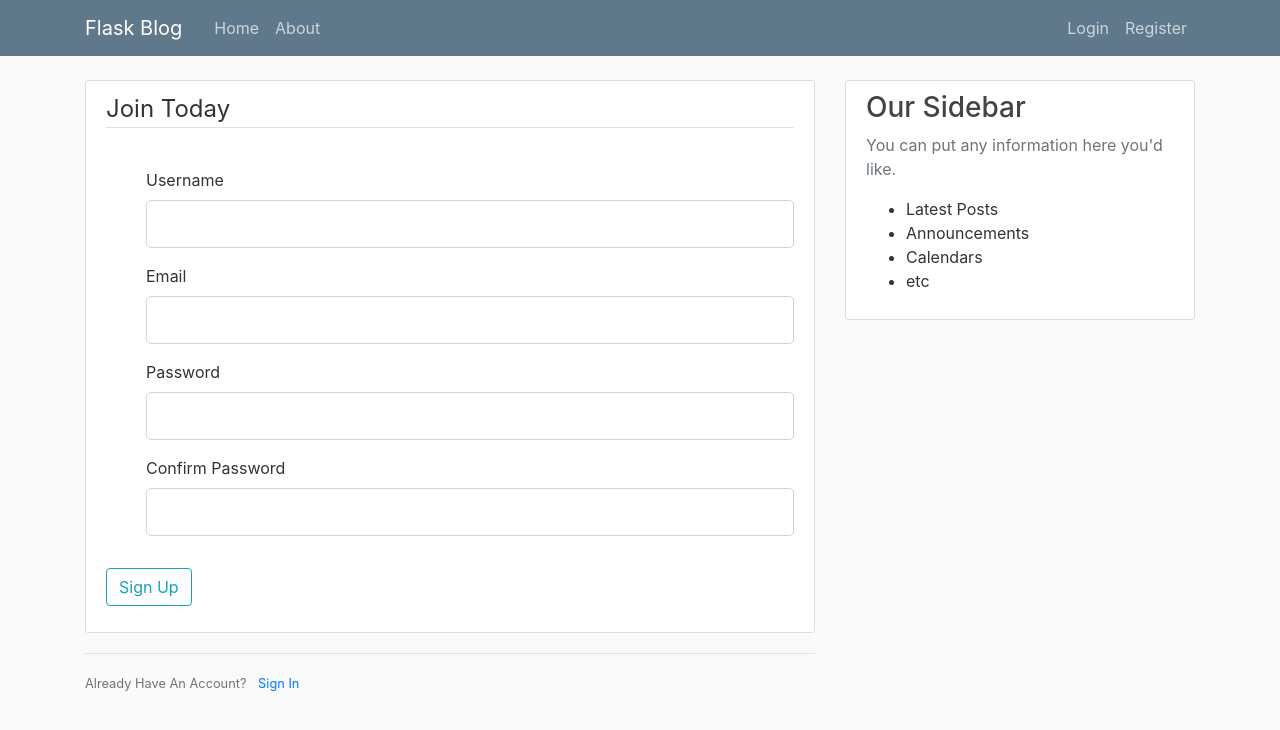
After one commit to kms20a/sqlAlchemy, a Flask app: page /register in a window 1280 px wide. The commit adds this page. Shown: the top 730 px of the page. Run offline with Flask 2, Linux system fonts and the light colour scheme; some libraries are stand-ins or nearby versions.

Commit message:
Add Function - register, login

```diff
--- /dev/null
+++ b/forms.py
@@ -0,0 +1,18 @@
+from flask_wtf import FlaskForm
+from wtforms import StringField, BooleanField
+from wtforms.validators import DataRequired, Length, Email, EqualTo
+from wtforms.fields.simple import PasswordField, SubmitField
+
+class RegistrationForm(FlaskForm):
+    username = StringField('Username', validators=[DataRequired(), Length(min=2, max=20)])
+    email = StringField('Email', validators=[DataRequired(), Email()])
+    password = PasswordField('Password', validators=[DataRequired()])
+    confirm_password = PasswordField('Confirm Password', validators=[DataRequired(), EqualTo('password')])
+
+    submit = SubmitField('Sign Up')
+
+class LoginForm(FlaskForm):
+    email = StringField('Email', validators=[DataRequired(), Email()])
+    password = PasswordField('Password', validators=[DataRequired()])
+    remember = BooleanField('Remember Me')
+    submit = SubmitField('Login')
--- a/sqlAlchemy.py
+++ b/sqlAlchemy.py
@@ -1,5 +1,6 @@
 from datetime import datetime
 from flask import Flask, render_template, url_for, flash, redirect
+from forms import RegistrationForm, LoginForm
 from flask_sqlalchemy import SQLAlchemy
 from sqlalchemy.orm import backref
 
@@ -57,5 +58,25 @@
 def about():
     return render_template('about.html', title='mskim Blog')
 
+@app.route("/register", methods=['GET', 'POST'])
+def register():
+    form = RegistrationForm()
+    if form.validate_on_submit():
+        flash(f'Account created for {form.username.data}!', 'success')
+        return redirect(url_for('home'))
+    return render_template('register.html', title='Register', form=form)
+
+@app.route("/login", methods=['GET', 'POST'])
+def login():
+    form = LoginForm()
+    if form.validate_on_submit():
+        if form.email.data == 'admin@blog.com' and form.password.data == 'password':
+            flash('You have been logged in', 'success')
+            return redirect(url_for('home'))
+        else:
+            flash('Login Unsuccessful. Please check username and password', 'danger')
+
+    return render_template('login.html', title='Login', form=form)
+
 if __name__ == '__main__':
     app.run(debug=True)
--- a/templates/layout.html
+++ b/templates/layout.html
@@ -28,13 +28,13 @@
 				</button>
 				<div class="collapse navbar-collapse" id="navbarToggle">
 					<div class="navbar-nav mr-auto">
-						<a class="nav-item nav-link" href="/">Home</a>
-						<a class="nav-item nav-link" href="/about">About</a>
+						<a class="nav-item nav-link" href="{{ url_for('home') }}">Home</a>
+						<a class="nav-item nav-link" href="{{ url_for('about') }}">About</a>
 					</div>
 					<!-- Navbar Right Side -->
 					<div class="navbar-nav">
-						<a class="nav-item nav-link" href="/login">Login</a>
-						<a class="nav-item nav-link" href="/register">Register</a>
+						<a class="nav-item nav-link" href="{{ url_for('login') }}">Login</a>
+						<a class="nav-item nav-link" href="{{ url_for('register') }}">Register</a>
 					</div>
 				</div>
 			</div>
@@ -43,6 +43,16 @@
 	<main role="main" class="container">
 		<div class="row">
 			<div class="col-md-8">
+				{% with messages = get_flashed_messages(with_categories=true) %}
+					{% if messages %}
+						{% for category, message in messages %}
+							<div class="alert alert-{{ category}}">
+								{{ message }}
+							</div>
+						{% endfor %}
+					{% endif %}
+				{% endwith %}
+
 				{% block content %}
 
 				{% endblock %}
--- /dev/null
+++ b/templates/register.html
@@ -0,0 +1,72 @@
+{% extends "layout.html" %}
+{% block content %}
+	<div class="content-section">
+		<form method="POST" action="">
+			{{ form.hidden_tag() }}
+			<fieldset class="form-group">
+				<legend class="border-bottom mb-4">Join Today</legend>
+				<dir class="form-group">
+					{{ form.username.label(class="form-control-label") }}
+
+					{% if form.username.errors %}
+						{{ form.username(class="form-control form-control-lg is-invalid") }}
+						<div class="invalid-feedback">
+							{% for error in form.username.errors %}
+								<span>{{ error }}</span>
+							{% endfor %}
+						</div>
+					{% else %}
+						{{ form.username(class="form-control form-control-lg") }}
+					{% endif %}
+				</dir>
+				<dir class="form-group">
+					{{ form.email.label(class="form-control-label") }}
+					{% if form.email.errors %}
+						{{ form.email(class="form-control form-control-lg is-invalid") }}
+						<div class="invalid-feedback">
+							{% for error in form.email.errors %}
+								<span>{{ error }}</span>
+							{% endfor %}
+						</div>
+					{% else %}
+						{{ form.email(class="form-control form-control-lg") }}
+					{% endif %}
+				</dir>
+				<dir class="form-group">
+					{{ form.password.label(class="form-control-label") }}
+					{% if form.password.errors %}
+						{{ form.password(class="form-control form-control-lg is-invalid") }}
+						<div class="invalid-feedback">
+							{% for error in form.password.errors %}
+								<span>{{ error }}</span>
+							{% endfor %}
+						</div>
+					{% else %}
+						{{ form.password(class="form-control form-control-lg") }}
+					{% endif %}
+				</dir>
+				<dir class="form-group">
+					{{ form.confirm_password.label(class="form-control-label") }}
+					{% if form.confirm_password.errors %}
+						{{ form.confirm_password(class="form-control form-control-lg is-invalid") }}
+						<div class="invalid-feedback">
+							{% for error in form.confirm_password.errors %}
+								<span>{{ error }}</span>
+							{% endfor %}
+						</div>
+					{% else %}
+						{{ form.confirm_password(class="form-control form-control-lg") }}
+					{% endif %}
+				</dir>
+			</fieldset>
+			<div class="form-group">
+				{{ form.submit(class="btn btn-outline-info") }}
+			</div>
+		</form>
+	</div>
+	<div class="border-top pt-3">
+		<small class="text-muted">
+			Already Have An Account? <a class="ml-2" href="{{ url_for('login') }}">Sign In</a>
+		</small>
+	</div>
+{% endblock content %}
```
Also changed, not shown: templates/home.html (+14 -2 lines), templates/login.html (added, +52 -0 lines), 1 other file.
